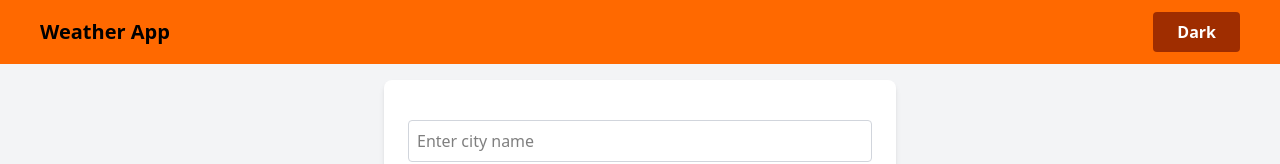
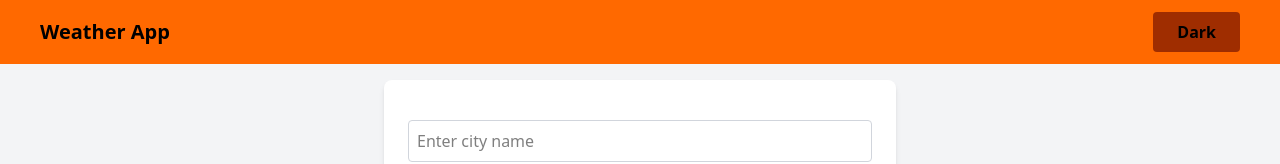
Before and after one commit to sonukr108/React-Assignment, a React (Vite) app in the folder Weather Forecast App/weather-forecast/: page / in a window 1280 px wide. Shown: the top 164 px of the page. Built offline with nearby package versions, Linux system fonts and the light colour scheme.

Commit message:
chnage something in design

```diff
--- a/Weather Forecast App/weather-forecast/src/Components/Navbar.jsx
+++ b/Weather Forecast App/weather-forecast/src/Components/Navbar.jsx
@@ -13,7 +13,7 @@ const Navbar = () => {
             <h1 className='text-xl font-bold dark:text-white text-black'>Weather App</h1>
             <button
                 onClick={() => changeTheme(setDark)}
-                className='h-10 w-fit px-4 xl:px-6 bg-orange-800 hover:bg-orange-700 dark:bg-orange-500 text-white font-semibold rounded transition-all duration-300 cursor-pointer'>
+                className='h-10 w-fit px-4 xl:px-6 bg-orange-800 hover:bg-orange-700 dark:bg-orange-500 dark:text-white text-black font-semibold rounded transition-all duration-300 cursor-pointer'>
                 {dark ? "Light" : "Dark"}
             </button>
         </nav>
```
